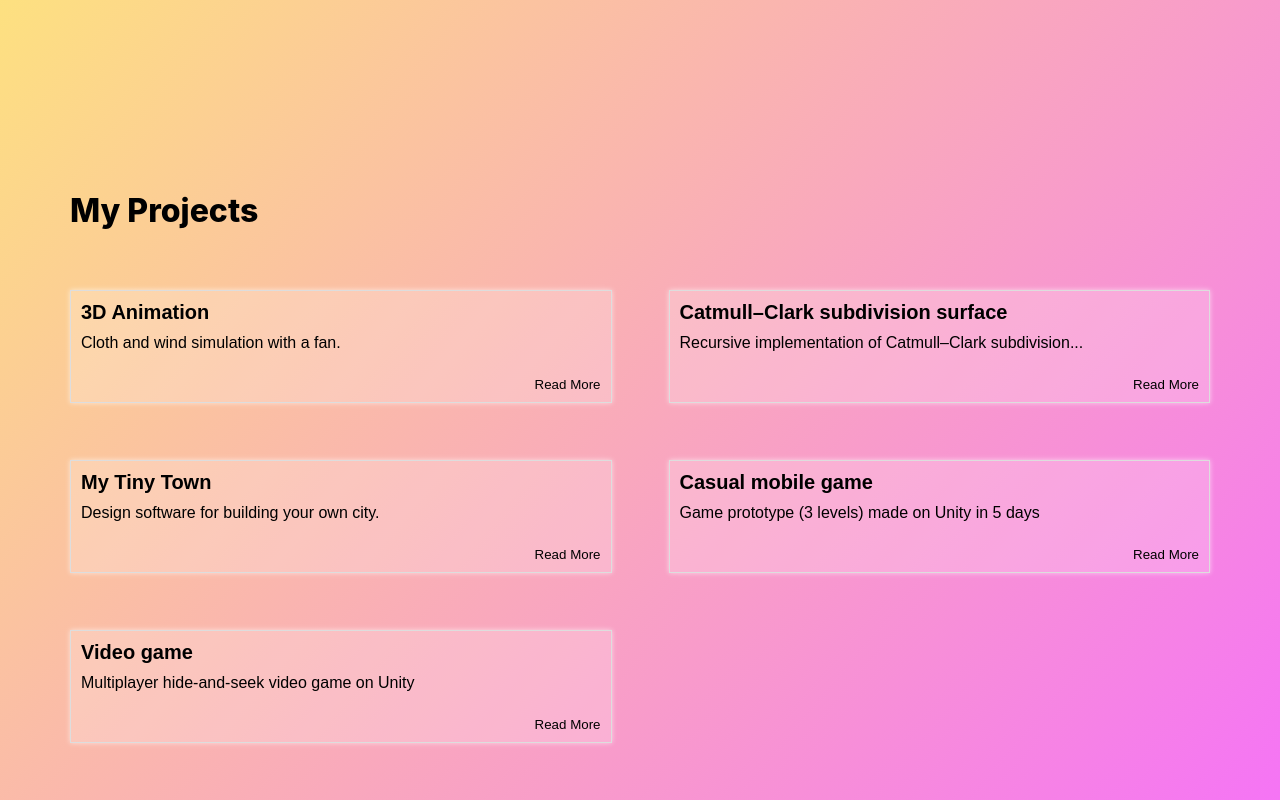
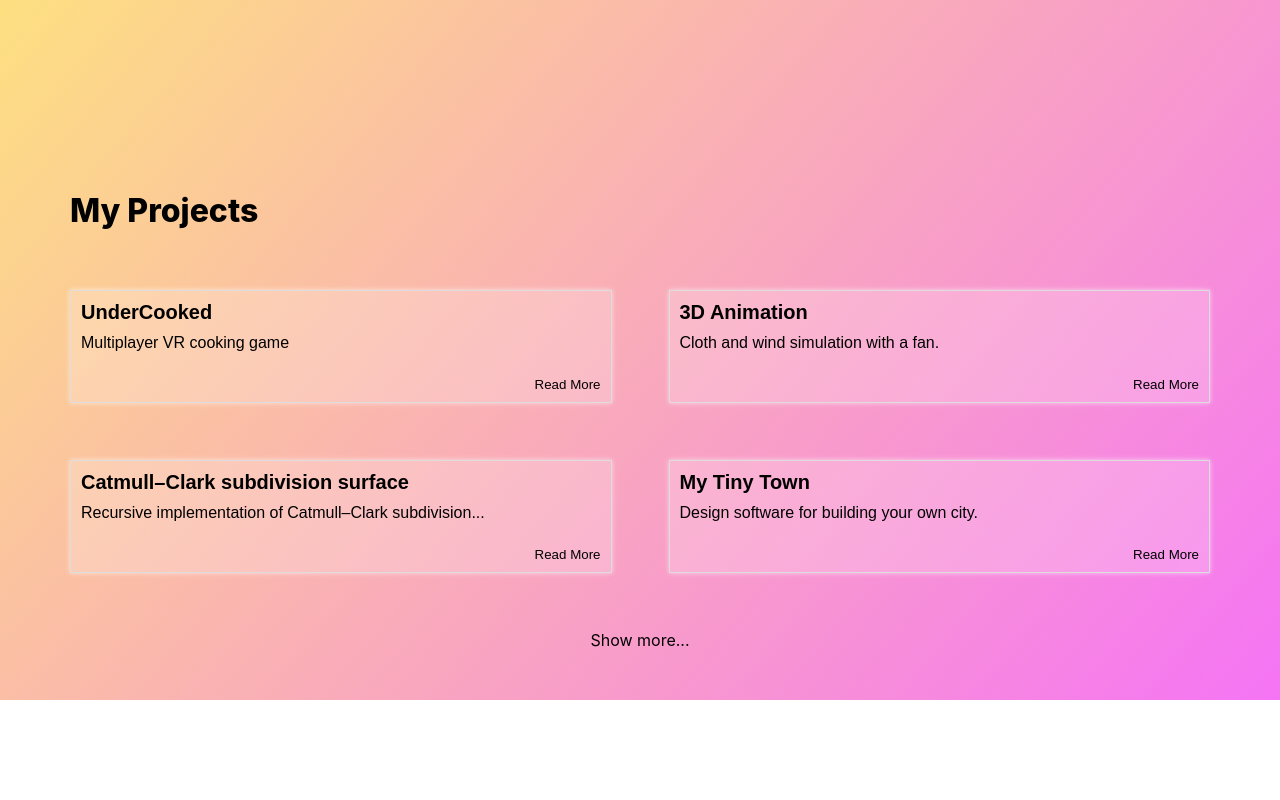
Before and after one commit to charlotte-pbt/portfolio, a SvelteKit app: page / in a window 1280 px wide. Shown: the part 479-1279 px from the top of the page. After the commit the page ends 1179 px from the top, so only its background shows below. Built offline with nearby package versions, Linux system fonts and the light colour scheme.

Commit message:
add rvau project

```diff
--- a/src/routes/projects/projects.js
+++ b/src/routes/projects/projects.js
@@ -1,4 +1,35 @@
 export let projects = [
+
+    /* RVAU UnderCooked */
+
+    {
+        title: "UnderCooked",
+        year: "5th year at Epita",
+        people: "5",
+        context: "School project",
+        description: "Multiplayer VR cooking game",
+        infos: "UnderCooked is a duo cooking game in VR made on Unity and Photon. \nThe goal is to cook as many dishes as possible in a limited time. You have to communicate with your partner to succeed. \n\n The game is played with a VR headset and two controllers.",
+        languages: ["C#", " Unity"],
+        crossplatform : ["Oculus Quest"],
+        visible: false,
+        images: [
+            {
+                path: "https://raw.githubusercontent.com/charlotte-pbt/portfolio/master/src/images/rvau1.png",
+                alt: "UnderCooked Main Menu",
+                id: "undercooked1",
+            },
+            {
+                path: "https://raw.githubusercontent.com/charlotte-pbt/portfolio/master/src/images/rvau2.png",
+                alt: "UnderCooked Kitchen",
+                id: "undercooked2",
+            },
+            {
+                path: "https://raw.githubusercontent.com/charlotte-pbt/portfolio/master/src/images/rvau3.png",
+                alt: "UnderCooked Oven",
+                id: "undercooked3",
+            }
+        ],
+    },
 
     /* 3D Animation */
 
--- a/src/routes/projects/projects_preview.svelte
+++ b/src/routes/projects/projects_preview.svelte
@@ -16,11 +16,13 @@
         return str;
     };
 
+    let numPreview = 4;
+
 </script>
 
 <div class="container">
     <div class="projects">
-        {#each Array(projects.length) as _, i}
+        {#each Array(numPreview) as _, i}
           {#if i % 2 === 0}
               <div class="row">
                   {#each Array(2) as _, j}
@@ -41,6 +43,7 @@
               </div>
             {/if}
         {/each}
+        <a class="moreInfos" href="{base}/projects">Show more...</a>
     </div>
  </div>
 
@@ -54,6 +57,7 @@
 
     .projects {
       margin: 0 auto;
+      text-align: center;
   }
 
   .row {
@@ -94,6 +98,10 @@
     color: #ff6a00;
 }
 
+  .moreInfos:hover {
+    color: #ff6a00;
+}
+
 .post-text {
     flex-grow: 1;
   }
```
Also changed, not shown: src/routes/projects/+page.svelte (+3 -4 lines).
